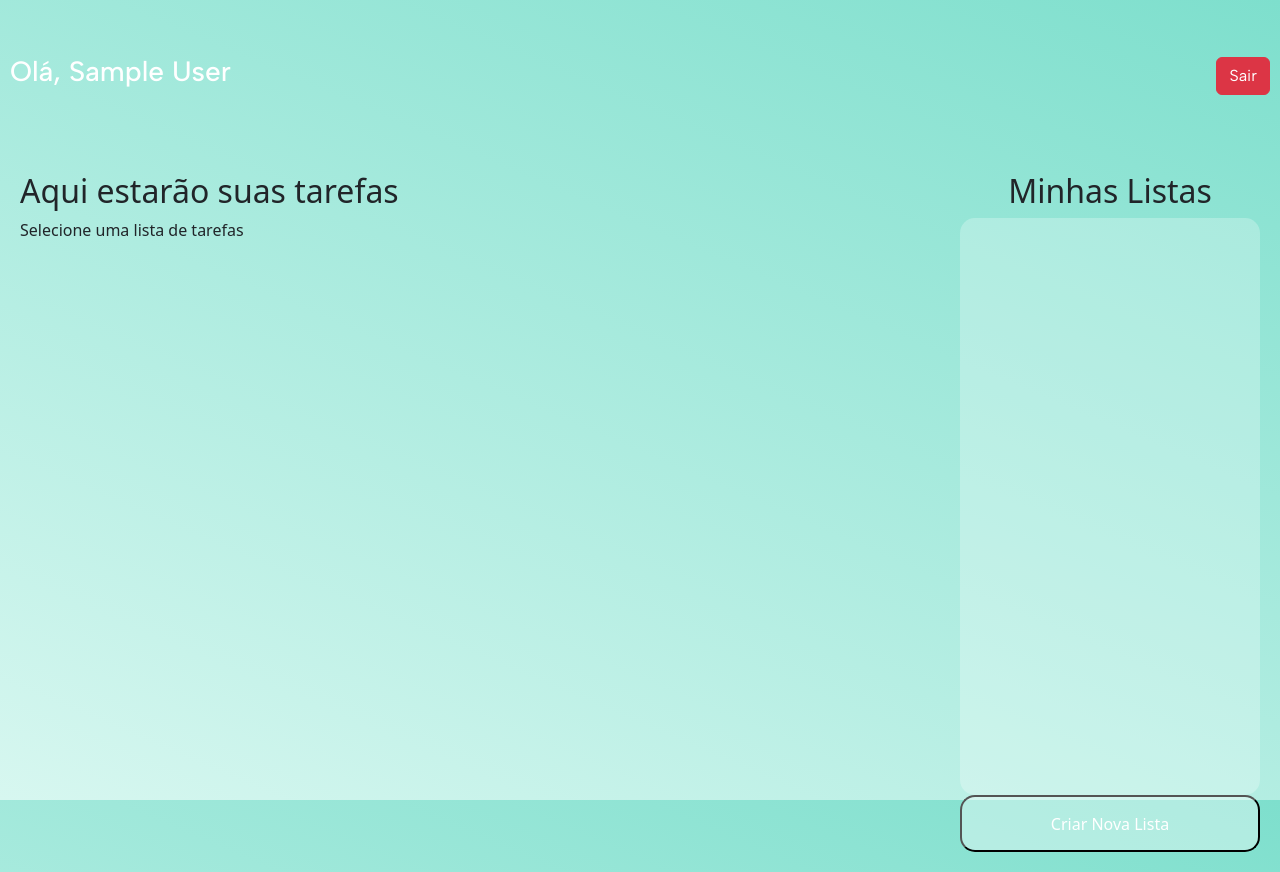
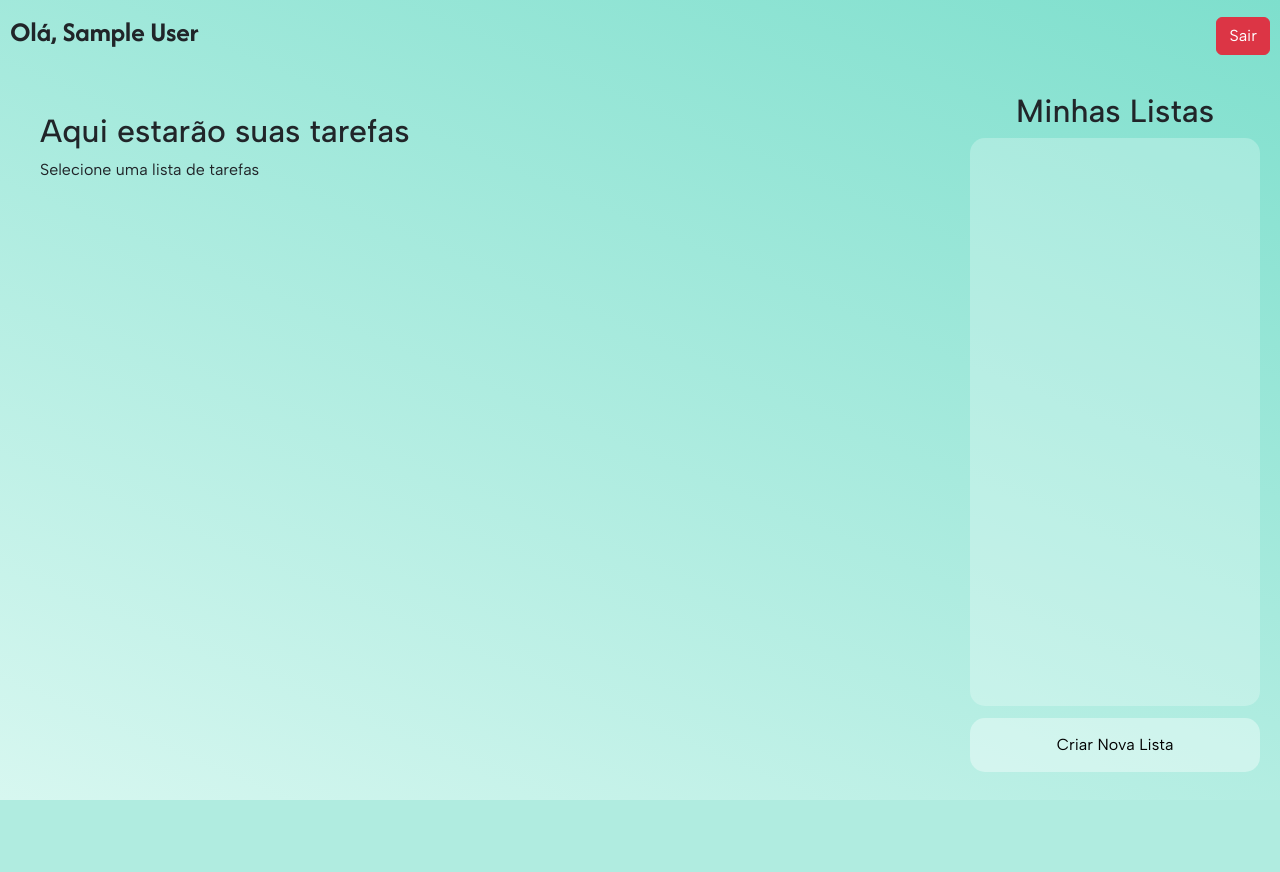
Before and after one commit to oLuizBarbosa/loginTeste, a PHP site: page /view/dashboard.php in a window 1280 px wide. After the commit the page ends 800 px from the top, so only its background shows below. Run offline with PHP 8.4, Linux system fonts and the light colour scheme; the visitor is signed in with stand-in values (Sample User, id 1); data that the repository does not hold is empty.

Commit message:
Alterações no dashboard

```diff
--- a/style/dashboard/style.css
+++ b/style/dashboard/dashstyle.css
@@ -8,13 +8,12 @@ body {
 }
 .barra-topo{
     font-family: Albert_Sans;
-    height: 19vh;
+    height: 9vh;
     width: 100%;
     display: flex;
     justify-content: space-between;
     align-items: center;
     padding: 10px;
-
 }
 
 .dashboard {
@@ -25,7 +24,7 @@ body {
 
 .conteudo-principal {
     flex: 3;
-    padding: 20px;
+    padding: 40px;
     background-color: #f4f4f400;
 }
 
@@ -51,20 +50,38 @@ body {
     flex-direction: column;
     justify-items: center;
 }
-.card-tarefa{
+.card-lista{
     height: 10vh;
-    color: rgb(255, 255, 255);
     border-radius: 15px;
     background-color: rgba(255, 255, 255, 0.377);
+    border: 0;
+    margin-top: 0.7em;
+
 }
-.card-tarefa:hover{
+.card-tarefa{
+    display: flex;
+    justify-items: center;
+    align-items: center;
+    height: 10vh;
+    border: 0;
+    margin-top: 0.7em;
+    padding: 1em;
+}
+.card-lista:hover{
     background-color: rgba(255, 255, 255, 0.63);
 }
 
 h3 {
+    font-family: Afacade;
+    font-weight: bold;
     margin-top: 0;
-    color: white;
+}
+h2, p{
+    font-family: Albert_Sans;
 
+}
+button{
+    font-family: Albert_Sans;
 }
 
 @font-face {
--- a/view/dashboard.php
+++ b/view/dashboard.php
@@ -11,7 +11,7 @@ if(empty($_SESSION)){
     <meta name="viewport" content="width=device-width, initial-scale=1">
     <title>Sistema de login</title>
     <link href="https://cdn.jsdelivr.net/npm/bootstrap@5.3.3/dist/css/bootstrap.min.css" rel="stylesheet" integrity="sha384-QWTKZyjpPEjISv5WaRU9OFeRpok6YctnYmDr5pNlyT2bRjXh0JMhjY6hW+ALEwIH" crossorigin="anonymous">
-    <link rel="stylesheet" href="..\style\dashboard\style.css">
+    <link rel="stylesheet" href="..\style\dashboard\dashstyle.css">
 </head>
 <body>
     <nav class="barra-topo">
@@ -22,7 +22,7 @@ if(empty($_SESSION)){
     </nav>
     <div class="card-listas">
         <?php
-        include("../view/exibirLista.php");
+        include("../view/exibirConteudo.php");
         ?>
     </div>
 </body>
--- a/view/exibirLista.php
+++ b/view/exibirConteudo.php
@@ -13,12 +13,12 @@
                     <?php
                         include("..\controller\pegar_listas.php");
                         foreach($listas as $lista){
-                            print "<button href='#' class='card-tarefa' onclick='carregarConteudo(" .$lista['id'].")'>" .$lista['nome']. "</button>";
+                            print "<button href='#' class='card-lista' onclick='carregarConteudo(" .$lista['id'].")'>" .$lista['nome']. "</button>";
                         }
                     ?>
 
                 </div>
-                <button class="card-tarefa">Criar Nova Lista</button>
+                <button class="card-lista">Criar Nova Lista</button>
         </div>
     </div>
     <script src="..\controller\js\mudar_tarefa.js"></script>
```
Also changed, not shown: controller/pegar_lista_e_tarefas.php (+14 -11 lines), view/exibirListas.php (deleted, +0 -36 lines).
